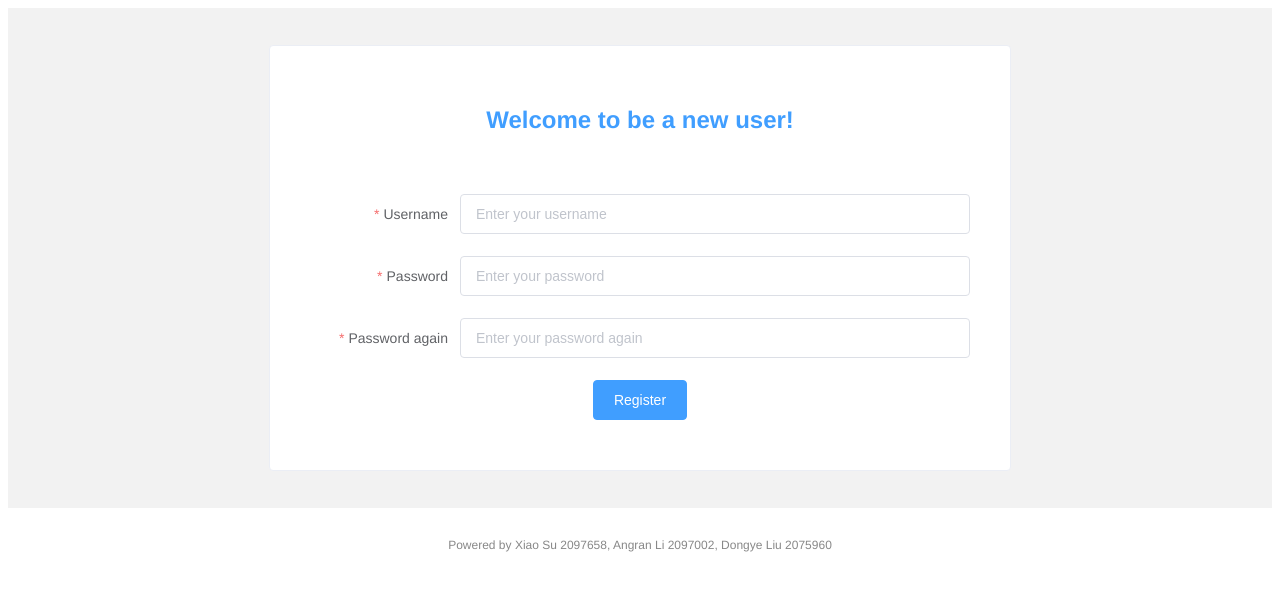
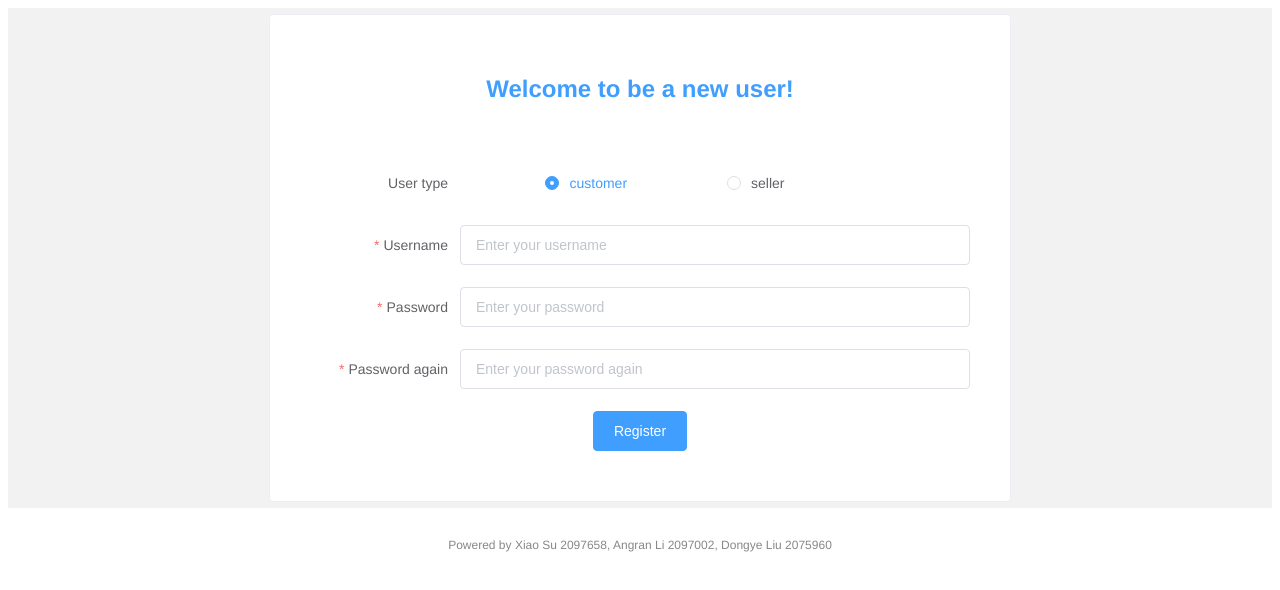
Before and after one commit to FDUCapstoneOrg/Frontend_Capstone_Instrument_Shopping_Center, a Vue app: page /register in a window 1280 px wide. Shown: the top 590 px of the page. Built offline with nearby package versions, Linux system fonts and the light colour scheme.

Commit message:
1. Add a interceptor to take token into request. 2. In register page, add role.

```diff
--- a/src/main.js
+++ b/src/main.js
@@ -13,11 +13,26 @@ Vue.use(VueI18n);
 Vue.use(ElementUI, { locale });
 Vue.use(ElementUI);
 
-// set base URL
-axios.defaults.baseURL = 'http://localhost';
+const axiosInstance = axios.create({
+  baseURL: 'http://localhost',
+});
+
+// 请求拦截器：每次请求都附加JWT
+axiosInstance.interceptors.request.use(
+  (config) => {
+      const token = localStorage.getItem('jwtToken');
+      if (token) {
+          config.headers['Authorization'] = `Bearer ${token}`;  // 将JWT添加到请求头中
+      }
+      return config;
+  },
+  (error) => {
+      return Promise.reject(error);
+  }
+);
 
 // use this.$axios
-Vue.prototype.$axios = axios;
+Vue.prototype.$axios = axiosInstance;
 
 new Vue({
   render: h => h(App),
--- a/src/views/RegisterPage.vue
+++ b/src/views/RegisterPage.vue
@@ -5,6 +5,12 @@
                 <h2 class="login-title">Welcome to be a new user!</h2>
 
                 <el-form :model="loginForm" ref="loginForm" :rules="rules" label-width="150px">
+                    <el-form-item label="User type">
+                        <el-radio-group v-model="loginForm.role">
+                            <el-radio label="customer"></el-radio>
+                            <el-radio label="seller"></el-radio>
+                        </el-radio-group>
+                    </el-form-item>
                     <!-- 用户名输入框 -->
                     <el-form-item label="Username" prop="username">
                         <el-input v-model="loginForm.username" placeholder="Enter your username"></el-input>
@@ -37,6 +43,7 @@ export default {
         return {
             // 表单数据
             loginForm: {
+                role: 'customer',
                 username: '',
                 password: '',
                 passwordAgain: ''
@@ -61,9 +68,19 @@ export default {
         handleRegister() {
             this.$refs.loginForm.validate((valid) => {
                 if (valid) {
-                    localStorage.setItem('user', this.form.username);
-                    // 模拟登录逻辑
-                    this.$router.push('/productList');
+                    this.$axios.post('/Authentication/register', {
+                        role: this.loginForm.role,
+                        username: this.loginForm.username,
+                        password: this.loginForm.password,
+                    })
+                        .then(response => {
+                            console.log(response.data);
+                            this.$router.push('/');
+                        })
+                        .catch(error => {
+                            console.error(error);
+                        });
+
                 } else {
                     console.log('Error during register');
                     return false;
@@ -117,4 +134,12 @@ export default {
     padding: 10px 0;
     margin-top: 20px;
 }
+
+.el-radio-group {
+    width: 80%;
+}
+
+.el-radio {
+    margin-right: 100px;
+}
 </style>
```
